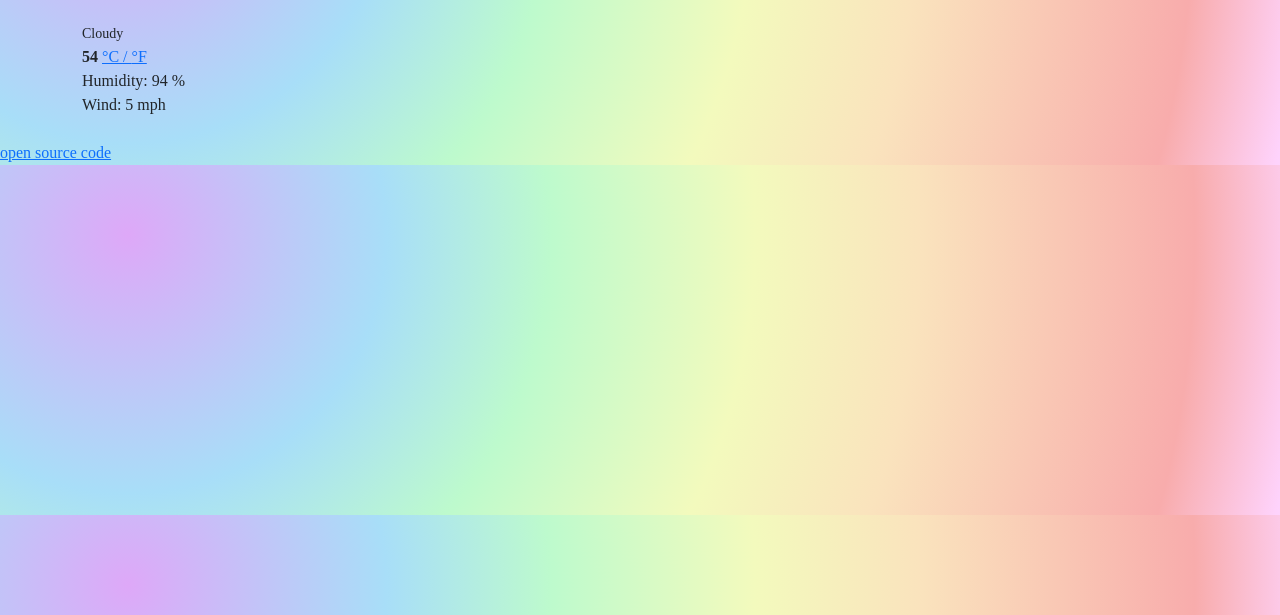
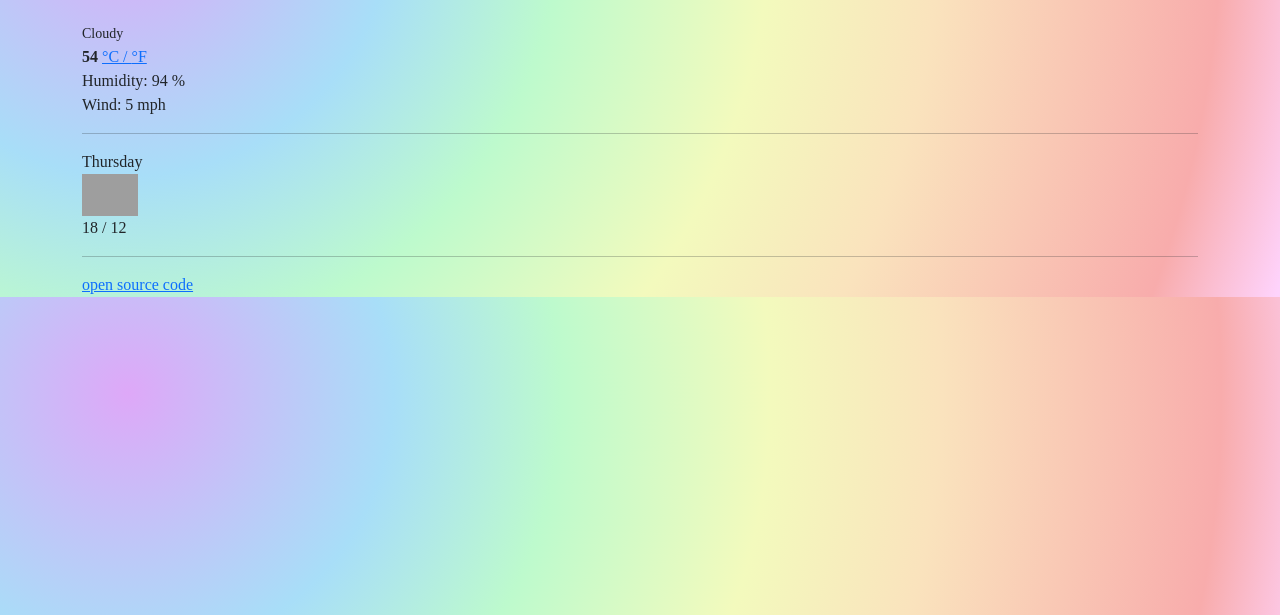
Before and after one commit to cumulonimbusbaby/weather-app, a website built with Parcel: page index.html in a window 1280 px wide. Shown: the part 185-800 px from the top of the page. Built offline with nearby package versions, Linux system fonts and the light colour scheme; no server answers; grey boxes are pictures that could not be loaded.

Commit message:
Update index.html

```diff
--- a/index.html
+++ b/index.html
@@ -56,14 +56,30 @@
             Wind: <span id="wind">5</span> mph
           </p1>
         </div>
+        <hr>
+        <div class="weather-forecast">
+        <div class="row">
+          <div class="col-2">
+            Thursday
+            <br>
+            <img src="http://openweathermap.org/img/wn/04d@2x.png"
+            alt=""
+            width="56">
+            <br>
+            18 / 12
+          </div>
+        </div>
       </div>
-    </div>
-    <p2>
-      <br>
+      <p2>
+        <hr>
       <a href="https://github.com/cumulonimbusbaby/weather-app">
         open source code
       </a>
     </p2>
+      </div>
+
+    </div>
+
     <script src="src/script.js"></script>
   </body>
 </html>
```
